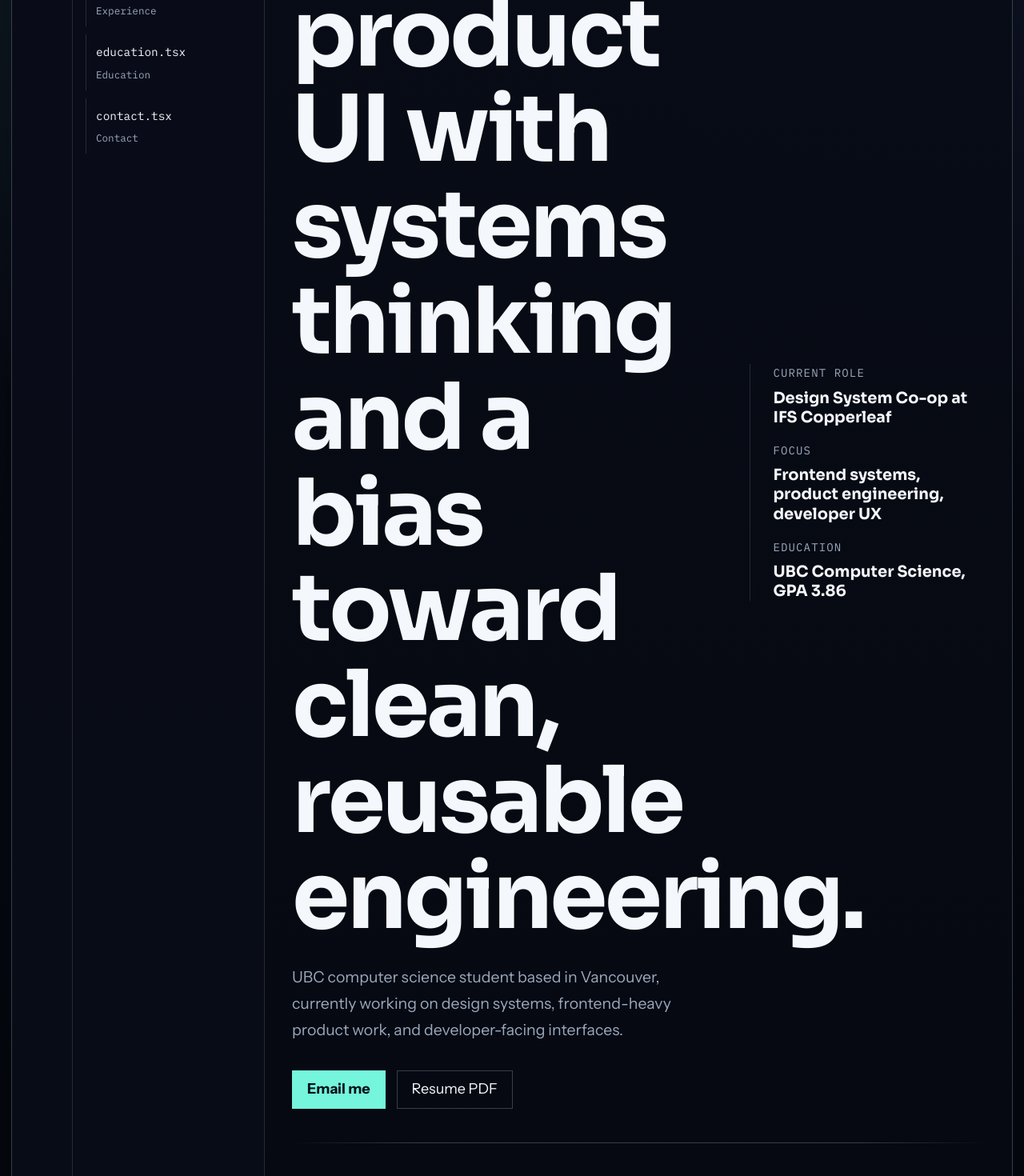
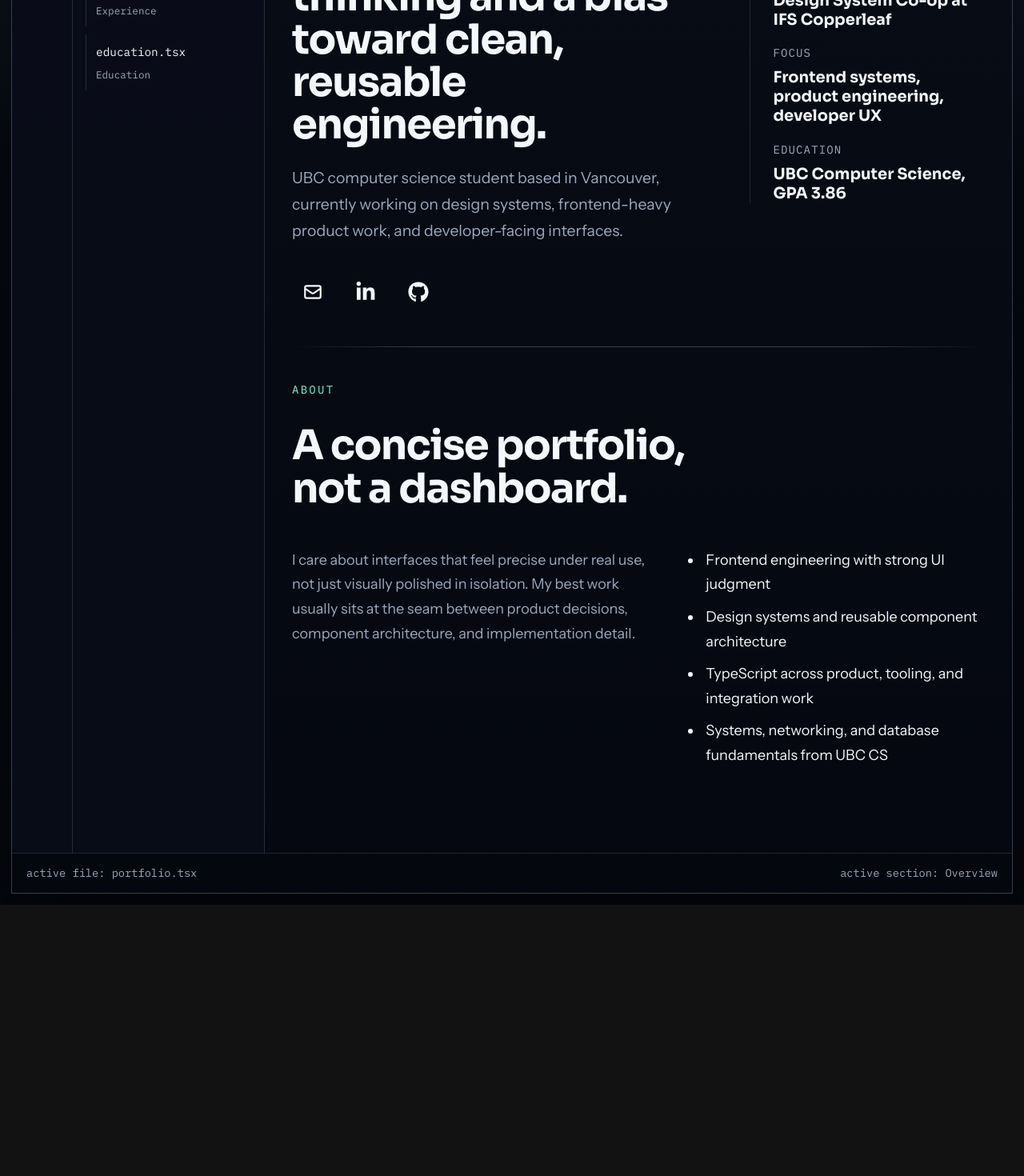
Before and after one commit to BigDragonCanCode/personal-website, a React (Vite) app: page / in a window 1280 px wide. Shown: the part 360-1830 px from the top of the page at 80% size. After the commit the page ends 1491 px from the top, so only its background shows below. Built offline with nearby package versions, Linux system fonts and the light colour scheme.

Commit message:
moved contact section into overview with icons over texts

```diff
--- a/package.json
+++ b/package.json
@@ -11,7 +11,8 @@
   },
   "dependencies": {
     "react": "^19.2.5",
-    "react-dom": "^19.2.5"
+    "react-dom": "^19.2.5",
+    "react-icons": "^5.6.0"
   },
   "devDependencies": {
     "@eslint/js": "^10.0.1",
--- a/src/App.css
+++ b/src/App.css
@@ -299,7 +299,7 @@
   grid-template-columns: minmax(0, 1.35fr) minmax(260px, 0.75fr);
   gap: 44px;
   min-height: calc(100svh - 180px);
-  align-items: end;
+  align-items: center;
 }
 
 .hero-copy {
@@ -318,8 +318,7 @@
 .section-note,
 .intro-columns p,
 .project-body p,
-.timeline-points,
-.contact-links a {
+.timeline-points {
   color: var(--muted);
 }
 
@@ -336,38 +335,39 @@
   margin-top: 34px;
 }
 
-.button-primary,
-.button-secondary {
-  display: inline-flex;
-  align-items: center;
-  justify-content: center;
-  min-height: 48px;
-  padding: 0 18px;
+.hero-action-button {
+  width: 52px;
+  height: 52px;
+  display: inline-grid;
+  place-items: center;
   border: 1px solid transparent;
+  background: transparent;
+  color: var(--text);
   text-decoration: none;
   transition:
     border-color 180ms ease,
     background 180ms ease,
     color 180ms ease,
-    transform 180ms ease;
+    transform 180ms ease,
+    box-shadow 180ms ease;
 }
 
-.button-primary {
-  background: var(--accent);
-  color: #051019;
-  font-weight: 700;
+.hero-action-button svg {
+  width: 26px;
+  height: 26px;
 }
 
-.button-secondary {
-  border-color: var(--line-strong);
-  color: var(--text);
+.hero-action-button:hover,
+.hero-action-button:focus-visible {
+  background: rgba(117, 245, 220, 0.06);
+  color: var(--accent);
+  transform: translateY(-2px);
+  box-shadow:
+    0 16px 34px rgba(0, 0, 0, 0.26);
 }
 
-.button-primary:hover,
-.button-primary:focus-visible,
-.button-secondary:hover,
-.button-secondary:focus-visible {
-  transform: translateY(-1px);
+.hero-action-button:focus-visible {
+  border-color: rgba(117, 245, 220, 0.4);
 }
 
 .hero-side {
@@ -535,27 +535,6 @@
   border-top: 1px solid var(--line);
 }
 
-.contact-strip {
-  border-top: 1px solid var(--line);
-}
-
-.contact-links {
-  display: flex;
-  flex-wrap: wrap;
-  gap: 18px 28px;
-}
-
-.contact-links a {
-  text-decoration: none;
-  border-bottom: 1px solid transparent;
-}
-
-.contact-links a:hover,
-.contact-links a:focus-visible {
-  color: var(--text);
-  border-bottom-color: var(--accent);
-}
-
 @media (max-width: 1180px) {
   .workspace {
     grid-template-columns: 68px 220px minmax(0, 1fr);
--- a/src/App.tsx
+++ b/src/App.tsx
@@ -2,7 +2,6 @@ import { useEffect, useRef, useState } from 'react'
 import './App.css'
 import { Explorer } from './components/Explorer'
 import { sectionLinks } from './data/portfolio'
-import { ContactSection } from './sections/ContactSection'
 import { EducationSection } from './sections/EducationSection'
 import { ExperienceSection } from './sections/ExperienceSection'
 import { OverviewSection } from './sections/OverviewSection'
@@ -62,7 +61,6 @@ function App() {
             {activeSection === 'projects' && <ProjectsSection />}
             {activeSection === 'experience' && <ExperienceSection />}
             {activeSection === 'education' && <EducationSection />}
-            {activeSection === 'contact' && <ContactSection />}
           </main>
         </div>
       </div>
--- a/src/data/portfolio.ts
+++ b/src/data/portfolio.ts
@@ -1,4 +1,5 @@
 import type {
+  ContactAction,
   ExperienceItem,
   Project,
   SectionLink,
@@ -9,14 +10,33 @@ export const sectionLinks: SectionLink[] = [
   { id: 'projects', label: 'Projects', short: 'PR', file: 'projects.tsx', tab: 'projects.tsx' },
   { id: 'experience', label: 'Experience', short: 'XP', file: 'experience.tsx', tab: 'experience.tsx' },
   { id: 'education', label: 'Education', short: 'ED', file: 'education.tsx', tab: 'education.tsx' },
-  { id: 'contact', label: 'Contact', short: 'CT', file: 'contact.tsx', tab: 'contact.tsx' },
+]
+
+export const contactActions: ContactAction[] = [
+  {
+    id: 'email',
+    label: 'Email',
+    href: 'mailto:winifred.wang.2004@gmail.com',
+  },
+  {
+    id: 'linkedin',
+    label: 'LinkedIn',
+    href: 'https://www.linkedin.com/',
+    external: true,
+  },
+  {
+    id: 'github',
+    label: 'GitHub',
+    href: 'https://github.com/',
+    external: true,
+  },
 ]
 
 export const experienceItems: ExperienceItem[] = [
   {
     company: 'IFS Copperleaf',
     role: 'Software Engineer, Design System Co-op',
-    period: 'Sep 2025 - Present',
+    period: 'Sep 2025 - May 2026',
     points: [
       'Built reusable Angular and TypeScript components for a production design system.',
       'Refactored legacy flows to improve performance, maintainability, and safer integration patterns.',
--- a/src/sections/ContactSection.tsx
+++ /dev/null
@@ -1,45 +0,0 @@
-export function ContactSection() {
-  return (
-    <section
-      className="section-block section-block--compact contact-strip"
-      aria-labelledby="contact-title"
-    >
-      <div className="section-heading section-heading--split">
-        <div>
-          <p className="section-kicker">Contact</p>
-          <h2 id="contact-title">Open to software engineering conversations.</h2>
-        </div>
-      </div>
-
-      <div className="contact-links" role="list" aria-label="Contact links">
-        <a role="listitem" href="mailto:winifred.wang.2004@gmail.com">
-          winifred.wang.2004@gmail.com
-        </a>
-        <a
-          role="listitem"
-          href="https://www.linkedin.com/"
-          target="_blank"
-          rel="noreferrer"
-        >
-          LinkedIn
-        </a>
-        <a
-          role="listitem"
-          href="https://github.com/"
-          target="_blank"
-          rel="noreferrer"
-        >
-          GitHub
-        </a>
-        <a
-          role="listitem"
-          href="/src/assets/Ziqing_resume.pdf"
-          target="_blank"
-          rel="noreferrer"
-        >
-          Resume PDF
-        </a>
-      </div>
-    </section>
-  )
-}
--- a/src/sections/OverviewSection.tsx
+++ b/src/sections/OverviewSection.tsx
@@ -1,4 +1,17 @@
-import { strengths } from '../data/portfolio'
+import { FaGithub, FaLinkedinIn } from 'react-icons/fa'
+import { HiOutlineMail } from 'react-icons/hi'
+import { contactActions, strengths } from '../data/portfolio'
+
+function getActionIcon(actionId: 'email' | 'linkedin' | 'github') {
+  switch (actionId) {
+    case 'email':
+      return <HiOutlineMail aria-hidden="true" />
+    case 'linkedin':
+      return <FaLinkedinIn aria-hidden="true" />
+    case 'github':
+      return <FaGithub aria-hidden="true" />
+  }
+}
 
 export function OverviewSection() {
   return (
@@ -6,28 +19,30 @@ export function OverviewSection() {
       <section className="hero section-block" aria-labelledby="hero-title">
         <div className="hero-copy">
           <p className="section-kicker">Software engineer portfolio</p>
-          <h1 id="hero-title">
+          <h2 id="hero-title">
             I build product UI with systems thinking and a bias toward clean,
             reusable engineering.
-          </h1>
+          </h2>
           <p className="hero-summary">
             UBC computer science student based in Vancouver, currently working on
             design systems, frontend-heavy product work, and developer-facing
             interfaces.
           </p>
 
-          <div className="hero-actions">
-            <a className="button-primary" href="mailto:winifred.wang.2004@gmail.com">
-              Email me
-            </a>
-            <a
-              className="button-secondary"
-              href="/src/assets/Ziqing_resume.pdf"
-              target="_blank"
-              rel="noreferrer"
-            >
-              Resume PDF
-            </a>
+          <div className="hero-actions" role="group" aria-label="Contact actions">
+            {contactActions.map((action) => (
+              <a
+                key={action.id}
+                className="hero-action-button"
+                href={action.href}
+                aria-label={action.label}
+                title={action.label}
+                target={action.external ? '_blank' : undefined}
+                rel={action.external ? 'noreferrer' : undefined}
+              >
+                {getActionIcon(action.id)}
+              </a>
+            ))}
           </div>
         </div>
 
```
Also changed, not shown: src/types/sections.ts (+9 -1 lines), 1 other file (tests, documents, lock files or other folders).
